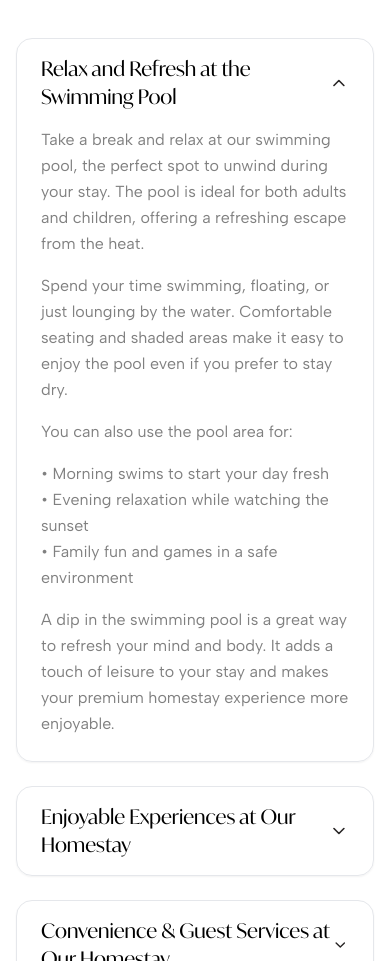
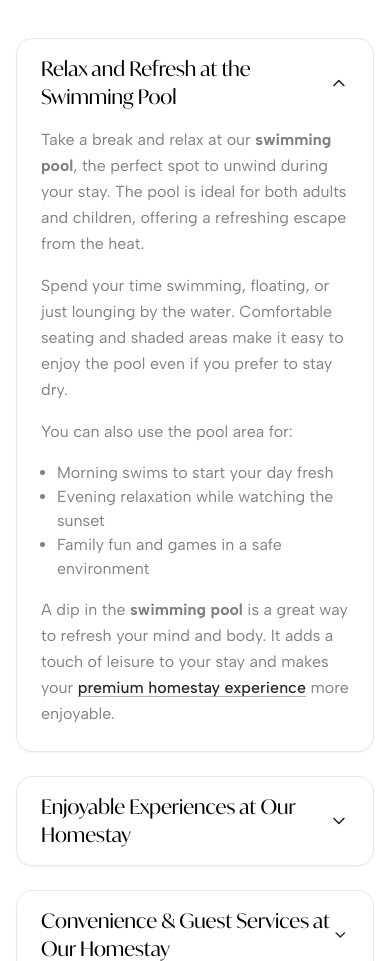
Before and after one commit to kudajadridrizzle/kudajadri.website, a React (Vite) app: page /facilities in a window 390 px wide. Shown: the part 4389-5350 px from the top of the page. Built offline with nearby package versions, Linux system fonts and the light colour scheme; no server answers.

Commit message:
added : Link and Bold to contents

```diff
--- a/package.json
+++ b/package.json
@@ -26,7 +26,7 @@
     "react-dom": "^18.3.1",
     "react-helmet-async": "^2.0.5",
     "react-markdown": "^10.1.0",
-    "react-router-dom": "^7.1.1",
+    "react-router-dom": "^7.8.2",
     "rehype-raw": "^7.0.0",
     "remark-gfm": "^4.0.1",
     "tailwind-merge": "^3.3.1",
--- a/src/App.tsx
+++ b/src/App.tsx
@@ -15,6 +15,7 @@ import { WayanadPage } from './components/Wayanad/wayanadPage';
 import BlogList from './components/Blog/BlogList';
 import BlogDetail from './components/Blog/BlogDetail';
 import TourPackagesDetails from './components/TourPackages/TourPackagesDetails';
+import NotFound from './pages/NotFound';
 
 const App = () => {
   return (
@@ -36,6 +37,8 @@ const App = () => {
         <Route path="/wayanad" element={<WayanadPage />} />
         <Route path="/blog" element={<BlogList />} />
         <Route path="/blog/:slug" element={<BlogDetail />} />
+        {/* 404 - Catch all route */}
+        <Route path="*" element={<NotFound />} />
       </Routes>
     </Router>
   );
--- a/src/components/Facilities/components/FacilitiesAccordion.tsx
+++ b/src/components/Facilities/components/FacilitiesAccordion.tsx
@@ -1,5 +1,62 @@
-import { useState } from "react";
-import { ChevronDown, ChevronUp } from "lucide-react";
+'use client';
+import { useState } from 'react';
+import { ChevronDown, ChevronUp } from 'lucide-react';
+import ReactMarkdown from 'react-markdown';
+
+const facilities = [
+  {
+    title: 'Relax and Refresh at the Swimming Pool',
+    content: `
+Take a break and relax at our **swimming pool**, the perfect spot to unwind during your stay. The pool is ideal for both adults and children, offering a refreshing escape from the heat.
+
+Spend your time swimming, floating, or just lounging by the water. Comfortable seating and shaded areas make it easy to enjoy the pool even if you prefer to stay dry.
+
+You can also use the pool area for:
+- Morning swims to start your day fresh
+- Evening relaxation while watching the sunset
+- Family fun and games in a safe environment
+
+A dip in the **swimming pool** is a great way to refresh your mind and body. It adds a touch of leisure to your stay and makes your [premium homestay experience](rooms/premium-rooms) more enjoyable.
+    `,
+  },
+  {
+    title: 'Enjoyable Experiences at Our Homestay',
+    content: `
+Make your stay memorable with a variety of experiences and activities designed for all ages. Whether you love nature, wildlife, or local culture, there’s something for everyone to enjoy.
+
+Take a guided nature walk through the lush greenery surrounding the homestay. Explore nearby [Wayanad cottages](rooms/deluxe-rooms), enjoy scenic sightseeing, and spot birds, butterflies, and other wildlife while learning about the local flora and fauna.
+
+You can also have fun with games like badminton, cricket, caroms, and playing cards with family and friends.
+
+Other activities include:
+- Wildlife spotting excursions
+- Interacting with friendly local hosts
+- Campfire evenings under the stars
+
+These experiences help you connect with nature, stay active, and unwind, making your [heritage homestay](rooms/delux-heritage-rooms) stay truly refreshing and enjoyable.
+    `,
+  },
+  {
+    title: 'Convenience & Guest Services at Our Homestay',
+    content: `
+We ensure a comfortable stay with a range of guest services. Our team provides daily housekeeping to keep your rooms clean and fresh.
+
+Take advantage of our laundry service to keep your clothes neat during your stay. For easy travel, we offer pick-up and drop-off services, making transportation hassle-free.
+
+Guests also enjoy private parking for their vehicles, ensuring convenience and security. These services are designed to make your stay [affordable homestay](rooms/classic-rooms), friendly, relaxing, and worry-free, so you can focus on enjoying your time at the homestay.
+    `,
+  },
+  {
+    title: 'Security & Supportive Services at Our Homestay',
+    content: `
+We value your safety and comfort throughout your stay. The homestay is equipped with CCTV security, giving you a secure environment where you can truly relax.
+
+Guests also benefit from local guidance, making it easier to discover nearby attractions, plan day trips, and enjoy authentic experiences. Our hosts are always ready to share insights and tips about the area.
+
+With trusted security and personal assistance, you can focus on enjoying your time, knowing that both safety and support are always taken care of in your homestay experience.
+    `,
+  },
+];
 
 const FacilitiesAccordion = () => {
   const [openIndex, setOpenIndex] = useState<number | null>(0);
@@ -8,53 +65,12 @@ const FacilitiesAccordion = () => {
     setOpenIndex(openIndex === index ? null : index);
   };
 
-  const facilities = [
-    {
-      title: "Relax and Refresh at the Swimming Pool",
-      content: [
-        "Take a break and relax at our swimming pool, the perfect spot to unwind during your stay. The pool is ideal for both adults and children, offering a refreshing escape from the heat.",
-        "Spend your time swimming, floating, or just lounging by the water. Comfortable seating and shaded areas make it easy to enjoy the pool even if you prefer to stay dry.",
-        "You can also use the pool area for:",
-        "• Morning swims to start your day fresh\n• Evening relaxation while watching the sunset\n• Family fun and games in a safe environment",
-        "A dip in the swimming pool is a great way to refresh your mind and body. It adds a touch of leisure to your stay and makes your premium homestay experience more enjoyable.",
-      ],
-    },
-    {
-      title: "Enjoyable Experiences at Our Homestay",
-      content: [
-        "Make your stay memorable with a variety of experiences and activities designed for all ages. Whether you love nature, wildlife, or local culture, there’s something for everyone to enjoy.",
-        "Take a guided nature walk through the lush greenery surrounding the homestay. Explore nearby Wayanad cottages, enjoy scenic sightseeing, and spot birds, butterflies, and other wildlife while learning about the local flora and fauna.",
-        "You can also have fun with games like badminton, cricket, caroms, and playing cards with family and friends.",
-        "Other activities include:\n• Wildlife spotting excursions\n• Interacting with friendly local hosts\n• Campfire evenings under the stars",
-        "These experiences help you connect with nature, stay active, and unwind, making your heritage homestay stay truly refreshing and enjoyable.",
-      ],
-    },
-    {
-      title: "Convenience & Guest Services at Our Homestay",
-      content: [
-        "We ensure a comfortable stay with a range of guest services. Our team provides daily housekeeping to keep your rooms clean and fresh.",
-        "Take advantage of our laundry service to keep your clothes neat during your stay. For easy travel, we offer pick-up and drop-off services, making transportation hassle-free.",
-        "Guests also enjoy private parking for their vehicles, ensuring convenience and security. These services are designed to make your stay affordable homestay friendly, relaxing, and worry-free, so you can focus on enjoying your time at the homestay.",
-      ],
-    },
-    {
-      title: "Security & Supportive Services at Our Homestay",
-      content: [
-        "We value your safety and comfort throughout your stay. The homestay is equipped with CCTV security, giving you a secure environment where you can truly relax.",
-        "Guests also benefit from local guidance, making it easier to discover nearby attractions, plan day trips, and enjoy authentic experiences. Our hosts are always ready to share insights and tips about the area.",
-        "With trusted security and personal assistance, you can focus on enjoying your time, knowing that both safety and support are always taken care of in your homestay experience.",
-      ],
-    },
-  ];
-
   return (
     <section className="bg-white py-12 sm:py-20 px-4 sm:px-12 lg:px-[12%] 2xl:px-[18%]">
-      {/* Section Title */}
       <h2 className="text-3xl sm:text-4xl font-ivy text-center text-primary mb-10">
         Facilities & Services at Kudajadri Drizzle
       </h2>
 
-      {/* 2-column layout */}
       <div className="grid grid-cols-1 lg:grid-cols-2 gap-10">
         {/* Left - Accordion */}
         <div className="space-y-6">
@@ -63,7 +79,6 @@ const FacilitiesAccordion = () => {
               key={index}
               className="border border-gray-200 rounded-2xl shadow-sm overflow-hidden"
             >
-              {/* Accordion Header */}
               <button
                 className="w-full flex justify-between items-center px-6 py-4 text-left"
                 onClick={() => toggleAccordion(index)}
@@ -78,23 +93,41 @@ const FacilitiesAccordion = () => {
                 )}
               </button>
 
-              {/* Accordion Content */}
               <div
                 className={`transition-all duration-500 ease-in-out ${
                   openIndex === index
-                    ? "max-h-[800px] opacity-100"
-                    : "max-h-0 opacity-0"
+                    ? 'max-h-[1000px] opacity-100'
+                    : 'max-h-0 opacity-0'
                 } overflow-hidden`}
               >
                 <div className="px-6 pb-6 flex flex-col gap-4">
-                  {facility.content.map((paragraph, i) => (
-                    <p
-                      key={i}
-                      className="text-secondary font-albertSans text-base sm:text-lg leading-relaxed whitespace-pre-line"
-                    >
-                      {paragraph}
-                    </p>
-                  ))}
+                  <ReactMarkdown
+                    components={{
+                      a: ({ href, children }) => (
+                        <a
+                          href={href}
+                          className="text-primary underline"
+                          target="_blank"
+                          rel="noopener noreferrer"
+                        >
+                          {children}
+                        </a>
+                      ),
+                      strong: ({ children }) => <strong>{children}</strong>,
+                      li: ({ children }) => (
+                        <li className="ml-4 list-disc text-secondary font-albertSans">
+                          {children}
+                        </li>
+                      ),
+                      p: ({ children }) => (
+                        <p className="text-secondary font-albertSans text-base sm:text-lg leading-relaxed">
+                          {children}
+                        </p>
+                      ),
+                    }}
+                  >
+                    {facility.content}
+                  </ReactMarkdown>
                 </div>
               </div>
             </div>
--- /dev/null
+++ b/src/pages/NotFound.tsx
@@ -0,0 +1,40 @@
+import { Link } from 'react-router-dom';
+import { motion } from 'framer-motion';
+
+const NotFound = () => {
+  return (
+    <div className="min-h-screen bg-white flex flex-col items-center justify-center px-4 sm:px-6 lg:px-8">
+      <motion.div
+        initial={{ opacity: 0, y: -20 }}
+        animate={{ opacity: 1, y: 0 }}
+        transition={{ duration: 0.5 }}
+        className="text-center"
+      >
+        <h1 className="text-6xl sm:text-8xl font-ivy font-bold text-primary mb-4">404</h1>
+        <h2 className="text-2xl sm:text-3xl font-ivy text-secondary mb-6">Page Not Found</h2>
+
+        <p className="text-gray-600 font-albertSans text-lg mb-8 max-w-md mx-auto">
+          Oops! The page you're looking for doesn't exist or has been moved.
+        </p>
+
+        <Link
+          to="/"
+          className="inline-flex items-center px-6 py-3 border border-transparent text-base font-medium rounded-md text-white bg-primary hover:bg-opacity-90 transition duration-300"
+        >
+          Return to Home
+        </Link>
+
+        <div className="mt-12">
+          <p className="text-gray-500 text-sm font-albertSans">
+            Need help?{' '}
+            <Link to="/contact" className="text-primary hover:underline">
+              Contact our support
+            </Link>
+          </p>
+        </div>
+      </motion.div>
+    </div>
+  );
+};
+
+export default NotFound;
```
Also changed, not shown: src/components/TourPackages/components/HeroContent.tsx (+36 -14 lines), src/components/gallery/components/HeroSession.tsx (+30 -35 lines), 1 other file (tests, documents, lock files or other folders).
